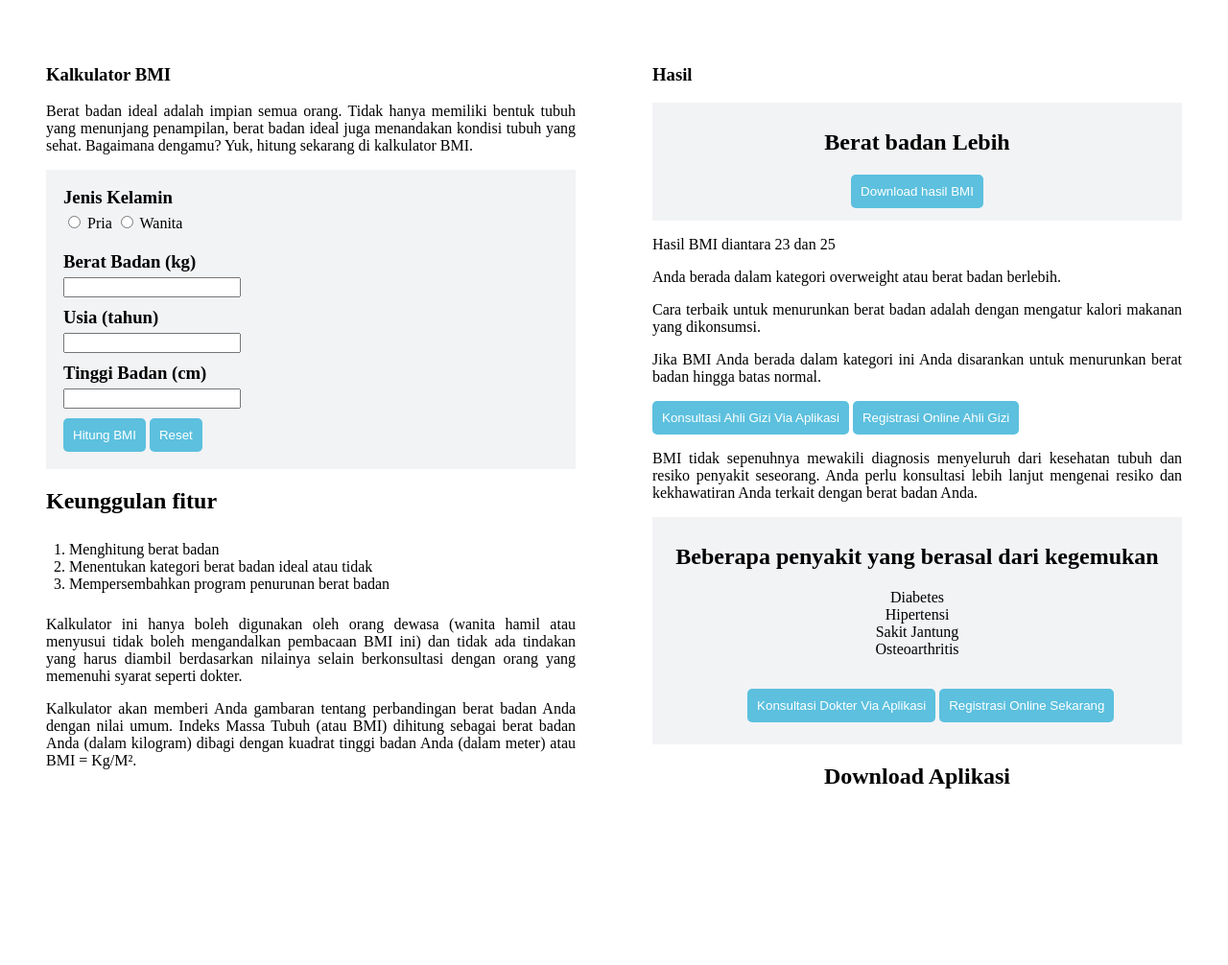
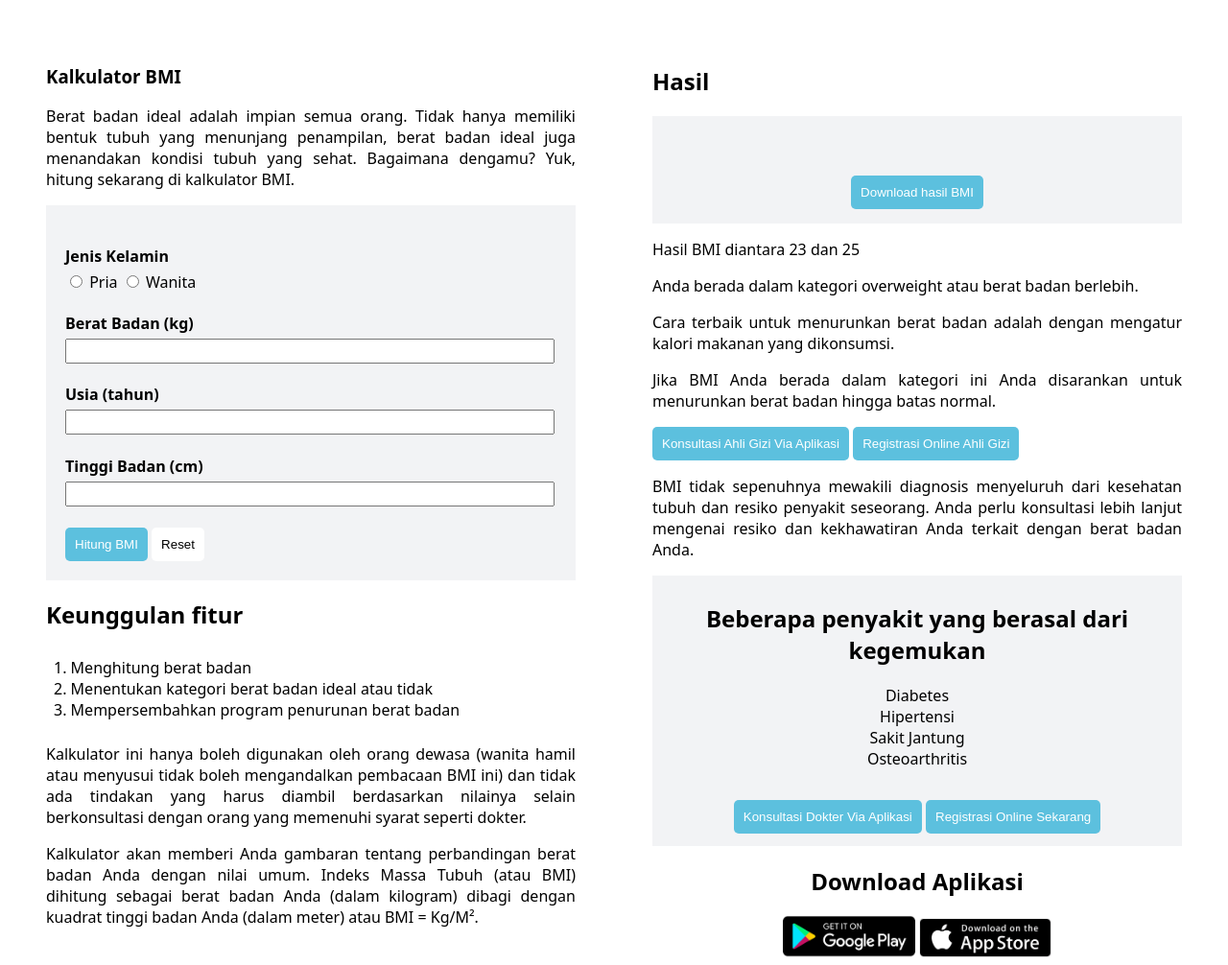
Before and after one commit to revou-fundamental-course/5-aug-24-topal99, a plain HTML site: page index.html in a window 1280 px wide. Shown: the whole page at 96% size. Before the commit the page ends 891 px from the top, so only its background shows below. Drawn offline with Linux system fonts and the light colour scheme.

Commit message:
adding javascript

```diff
--- a/css/style.css
+++ b/css/style.css
@@ -11,6 +11,11 @@ form {
     background-color: rgb(242 243 245);
 }
 
+.form-input{
+    padding: 20px;
+    background-color: rgb(242 243 245);
+}
+
 aside{
     width: 50%;
     padding: 30px;
@@ -20,11 +25,11 @@ aside{
 main{
     display: flex;
     text-align: justify;
+    font-family: system-ui;
 }
 
 div{
-    padding: 10px;
-    padding-top: 0%;
+    margin: auto;
 }
 
 .btn-download{
@@ -34,6 +39,13 @@ div{
     padding: 10px;
     margin: auto;
     margin-bottom: 5px;
+    border-radius: 5px;
+}
+
+.btn-reset{
+    background-color: rgb(255, 255, 255);
+    border: 3px;
+    padding: 10px;
     border-radius: 5px;
 }
 
@@ -52,7 +64,25 @@ div{
     padding: 0%;
 }
 
-h3{
+h4{
     margin-bottom: 5px;
-    margin-top: 10px;
 }
+
+.p-result{
+    text-align: center;
+    font-size: 45px;
+    margin: 5px;
+}
+
+.hasil{
+    padding: 10px;
+}
+
+.input{
+    width: 98%;
+    height: 20px;
+}
+
+img{
+    width: 25%;
+}
--- a/index.html
+++ b/index.html
@@ -4,6 +4,7 @@
     <meta charset="UTF-8">
     <meta name="viewport" content="width=device-width, initial-scale=1.0">
     <link rel="stylesheet" href="css/style.css">
+    <script src="js/script.js"></script>
     <title>Kalkulator BMI</title>
 </head>
 <body>
@@ -19,29 +20,27 @@
                 hitung sekarang di kalkulator BMI.
             </p>
         </article>
-
-        <form>
+        <div class="form-input">
+            <h4>Jenis Kelamin</h4>
+            <input type="radio" value="pria" name="gender">
+            <label for="pria">Pria</label>
+            <input type="radio" value="wanita" name="gender">
+            <label for="wanita">Wanita</label>
+            <h4>Berat Badan (kg)</h4>
+            <input class="input" type="number" id="weight" step="0.01" />
+            <br>
+            <h4>Usia (tahun)</h4>
+            <input class="input" type="number" id="usia" name="usia"/>
+            <br>
+            <h4>Tinggi Badan (cm)</h4>
+            <input class="input" type="number" id="heightCm" step="0.01" />
+            <br>
+            <br>
             <div>
-                <h3>Jenis Kelamin</h3>
-                <input type="radio" id="pria" name="jenis-kelamin">
-                <label for="pria">Pria</label>
-                <input type="radio" id="wanita" name="jenis-kelamin">
-                <label for="wanita">Wanita</label>
+                <button  class="btn-konsultasi" onclick="calculateAndDisplayBMI()" >Hitung BMI</button>
+                <button  class="btn-reset" type="reset" onclick="resetForm()">Reset</button>
             </div>
-            <div>
-                <h3>Berat Badan (kg)</h3>
-                <input type="number" id="berat-badan" name="berat-badan" />
-                <h3>Usia (tahun)</h3>
-                <input type="number" id="usia" name="usia" />
-                <h3>Tinggi Badan (cm)</h3>
-                <input type="number" id="tinggi-badan" name="tinggi-badan" />
-            </div>
-            <div>
-                <button  class="btn-konsultasi" type="submit">Hitung BMI</button>
-                <button  class="btn-konsultasi" type="reset">Reset</button>
-            </div>
-        </form>
-
+        </div>
         <article>
             <header>
                 <h2>
@@ -63,18 +62,17 @@
         </article>
     </aside>
     <aside>
-        <section>
             <header>
                 <h1>
                 Hasil
                 </h1>
-        </section>
         <section>
-            <form>
-                <h2 style="text-align: center;">
-                    Berat badan Lebih
-                </h2>
-                    <button type="submit" class="btn-download" onclick="download()">Download hasil BMI</button>
+            <form class="hasil">
+                <p class="p-result" id="result1" style="font-size: 25px;"></p>
+                <p class="p-result" id="result2"></p>
+                <p class="p-result" id="result3" style="font-size: 20px;"></p>
+                <br>
+                <button type="submit" class="btn-download" onclick="download()">Download hasil BMI</button>
             </form>
         </section>
         <section>
@@ -83,7 +81,7 @@
             </p>
             <p>Anda berada dalam kategori overweight atau berat badan berlebih.</p>
             <p>Cara terbaik untuk menurunkan berat badan adalah dengan mengatur kalori makanan yang dikonsumsi.</p>
-            <p>Jika BMI Anda berada dalam kategori ini Anda disarankan untuk menurunkan berat badan hingga batas normal.</p>
+            <p style="padding-top: 0;">Jika BMI Anda berada dalam kategori ini Anda disarankan untuk menurunkan berat badan hingga batas normal.</p>
         </section>
             <button type="submit" class="btn-konsultasi" onclick="download()">Konsultasi Ahli Gizi Via Aplikasi</button>
             <button type="submit" class="btn-konsultasi" onclick="download()">Registrasi Online Ahli Gizi</button>
@@ -100,7 +98,7 @@
                     <li>Osteoarthritis</li>
                 </ul>
                 <p></p>
-                <div style="padding-left: 17%;">
+                <div>
                     <button type="submit" class="btn-download" onclick="download()">Konsultasi Dokter Via Aplikasi</button>
                     <button type="submit" class="btn-download" onclick="download()">Registrasi Online Sekarang</button>
                 </div>
@@ -110,12 +108,14 @@
             <h2 style="text-align: center;">
                 Download Aplikasi
             </h2>
+            <div style="text-align: center;">
+                <img class="img" src="img/googleplaystore.png" alt="download">
+                <img class="img" src="img/appstore.png" alt="download">
+            </div>
+
         </section>
     </aside>
     </main>
-    <footer>
-    </footer>
 
 </body>
-<script src="js/script.js"></script>
 </html>
--- a/js/script.js
+++ b/js/script.js
@@ -0,0 +1,61 @@
+// Menghitung BMI
+function calculateBMI(weight, height) {
+    return weight / Math.pow(height, 2);
+}
+
+// Menentukan kategori berat badan
+function interpretBMI(bmi) {
+    if (bmi < 18.5) {
+        return 'Kekurangan berat badan';
+    } else if (bmi >= 18.5 && bmi <= 24.9) {
+        return 'Normal (ideal)';
+    } else if (bmi >= 25 && bmi <= 29.9) {
+        return 'Kelebihan berat badan';
+    } else if (bmi >= 30) {
+        return 'Kegemukan (Obesitas)';
+    }
+}
+
+// Menampilkan status BMI
+function statusBMI(bmi) {
+    if (bmi < 18.5) {
+            return 'yang kurang';
+        } else if (bmi >= 18.5 && bmi <= 24.9) {
+            return 'normal (ideal)';
+        } else if (bmi >= 25 && bmi <= 29.9) {
+            return 'berlebih';
+        } else if (bmi >= 30) {
+            return 'gemuk (Obesitas)';
+        }
+}
+
+// Mengambil input gender
+function genderBMI(gender, usia) {
+        return Array (gender, usia);
+}
+
+
+// Menampilkan hasil BMI
+function calculateAndDisplayBMI() {
+    const weight = parseFloat(document.getElementById('weight').value); // Mengambil input berat badan
+    const heightCm = parseFloat(document.getElementById('heightCm').value); // Mengambil input tinggi badan
+    const heightM = heightCm / 100; // Konversi cm ke meter
+    const bmi = calculateBMI(weight, heightM); // Menghitung BMI
+    const result = interpretBMI(bmi); // Menentukan kategori berat badan
+    const gender = document.querySelector('input[name="gender"]:checked').value; // Mengambil input gender
+    const resultStatus = statusBMI(bmi); // Menampilkan status BMI
+    const usia = document.getElementById('usia').value; // Mengambil input usia
+
+    document.getElementById('result1').textContent = result; // Menampilkan hasil kategori berat badan
+    document.getElementById('result2').textContent = bmi.toFixed(2); // Menampilkan hasil BMI
+    document.getElementById('result3').textContent = "Anda seorang " + gender + " berusia " + usia + " tahun yang memiliki berat badan " + resultStatus; // Menampilkan status BMI
+}
+
+// Mengosongkan input berat badan, usia, tinggi badan, dan hasil BMI
+function resetForm() {
+    document.getElementById('weight').value = ''; // Mengosongkan input berat badan
+    document.getElementById('usia').value = ''; // Mengosongkan input usia
+    document.getElementById('heightCm').value = ''; // Mengosongkan input tinggi badan
+    document.getElementById('result').textContent = ''; // Mengosongkan input hasil BMI
+
+}
```
Also changed, not shown: img/appstore.png (added), img/googleplaystore.png (added).
